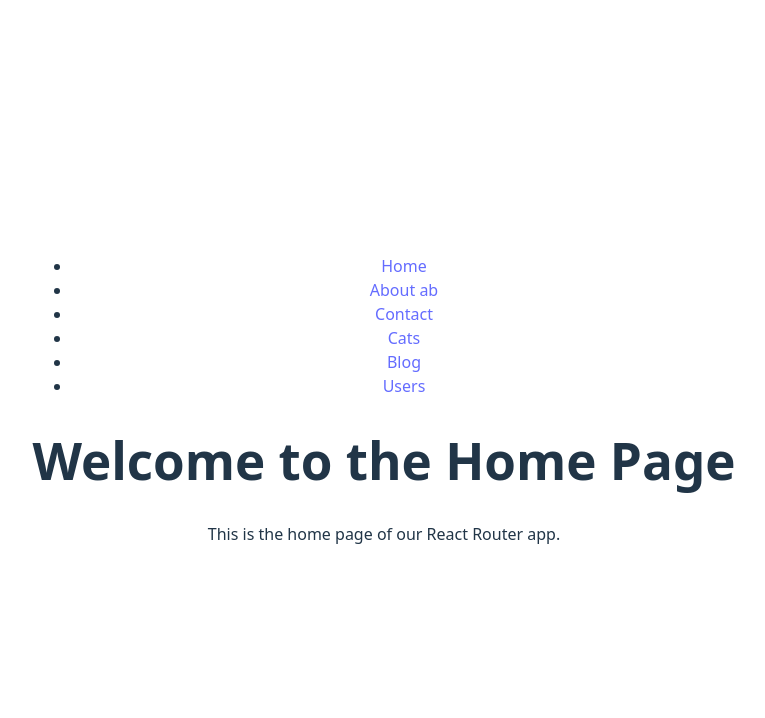
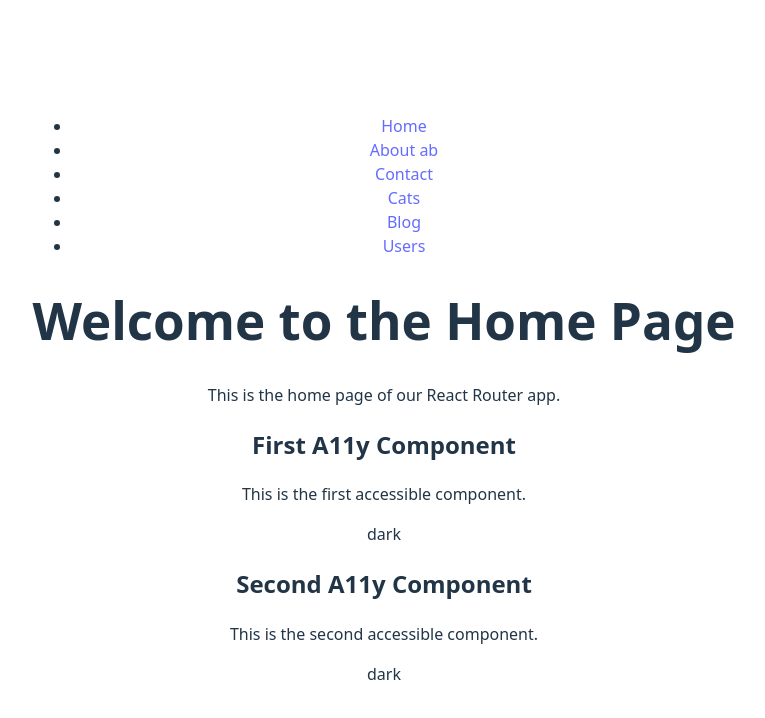
Before and after one commit to ninydev/pv33_node, a React (Vite) app in the folder 02_react_router_app/: page / in a window 1280 px wide. Shown: the top 718 px of the page, without its empty margins (256-1021 px from the left). Built offline with nearby package versions, Linux system fonts and the light colour scheme.

Commit message:
Use Context Start

```diff
--- /dev/null
+++ b/02_react_router_app/src/components/A11yComponents/ver1/FirstA11yComponent.jsx
@@ -0,0 +1,16 @@
+
+import {A11yComponentsVer1UseA11yNoContext} from './useA11yNoContext.js';
+import SecondA11yComponent from "./SecondA11yComponent.jsx";
+
+export default function FirstA11yComponent() {
+
+
+    return (
+        <div>
+            <h2>First A11y Component</h2>
+            <p>This is the first accessible component.</p>
+            <p> {A11yComponentsVer1UseA11yNoContext.theme} </p>
+            <SecondA11yComponent a11y={A11yComponentsVer1UseA11yNoContext} />
+        </div>
+    );
+}
--- /dev/null
+++ b/02_react_router_app/src/components/A11yComponents/ver1/SecondA11yComponent.jsx
@@ -0,0 +1,12 @@
+
+export default function SecondA11yComponent({a11y}) {
+
+
+    return (
+        <div>
+            <h2>Second A11y Component</h2>
+            <p>This is the second accessible component.</p>
+            <p> {a11y.theme} </p>
+        </div>
+    );
+}
--- /dev/null
+++ b/02_react_router_app/src/components/A11yComponents/ver1/useA11yNoContext.js
@@ -0,0 +1,5 @@
+
+export const A11yComponentsVer1UseA11yNoContext = {
+    title: "A11y Components Ver1: useA11yNoContext",
+    theme: "dark",
+}
--- a/02_react_router_app/src/pages/HomePage.jsx
+++ b/02_react_router_app/src/pages/HomePage.jsx
@@ -1,4 +1,5 @@
 import {usePageTitle} from "../hooks/usePageTitle.js";
+import FirstA11yComponent from "../components/A11yComponents/ver1/FirstA11yComponent.jsx";
 
 export default function HomePage() {
     usePageTitle('Home Page');
@@ -8,6 +9,7 @@ export default function HomePage() {
     <div>
       <h1>Welcome to the Home Page</h1>
       <p>This is the home page of our React Router app.</p>
+        <FirstA11yComponent />
     </div>
   );
 }
```
